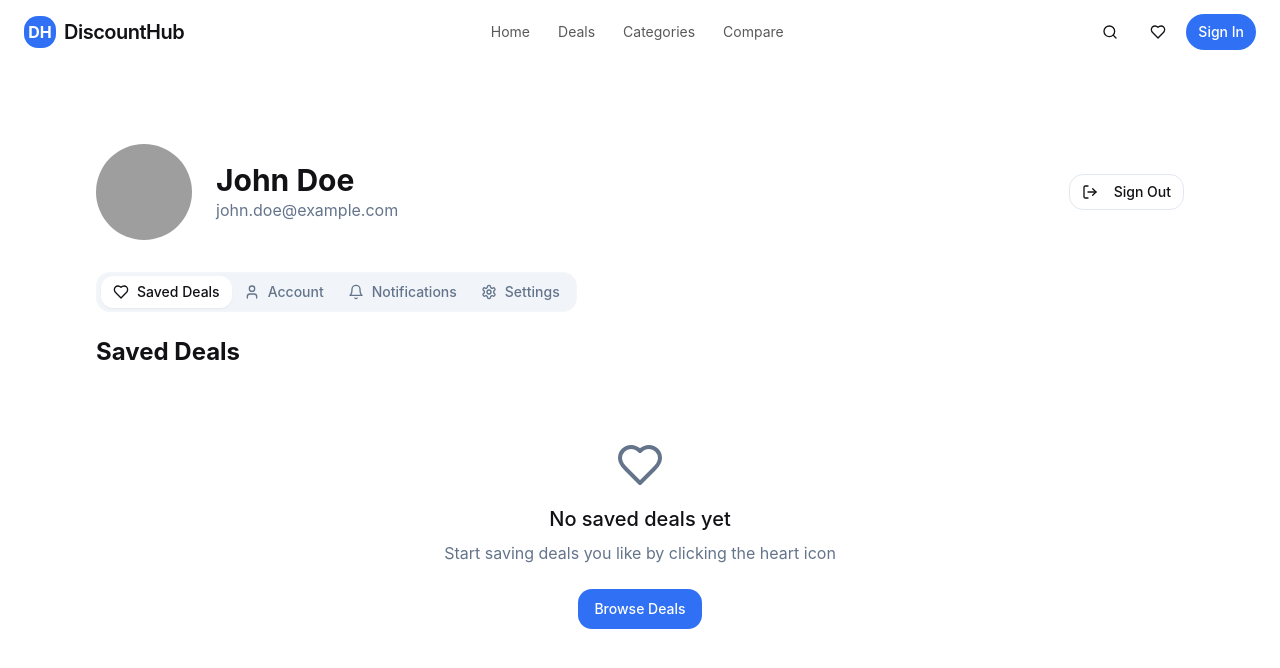
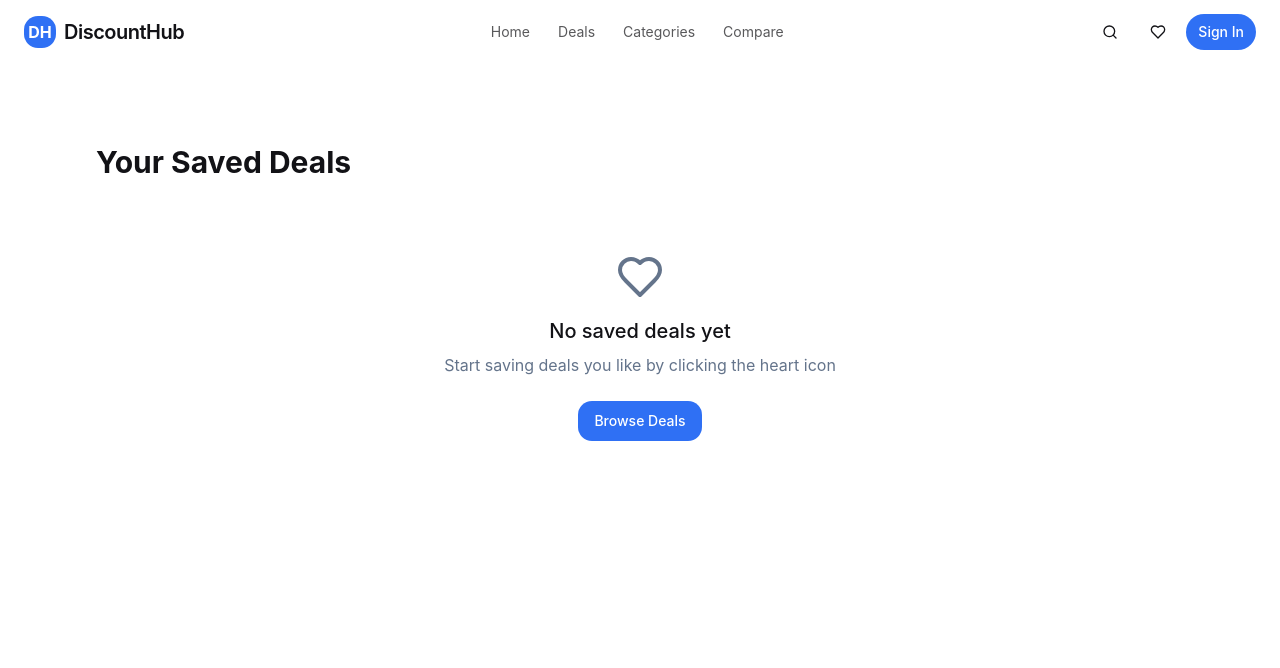
Before and after one commit to DharshanSondi/deal-a-lot, a React (Vite) app: page /wishlist in a window 1280 px wide. Shown: the top 668 px of the page. Built offline with nearby package versions, Linux system fonts and the light colour scheme; grey boxes are pictures that could not be loaded; a web font is replaced by a local one.

Commit message:
Fix: Saved deals not showing
Fixes the issue where saved deals were not appearing, likely due to a routing or component rendering problem.

```diff
--- a/src/App.tsx
+++ b/src/App.tsx
@@ -32,7 +32,7 @@ const App = () => {
             <Route path="/compare" element={<Compare />} />
             <Route path="/auth" element={<AuthPage />} />
             <Route path="/profile" element={<Profile />} />
-            <Route path="/wishlist" element={<Profile />} /> {/* Redirecting wishlist to profile for now */}
+            <Route path="/wishlist" element={<Wishlist />} />
             <Route path="*" element={<NotFound />} />
           </Routes>
         </BrowserRouter>
--- a/src/pages/Wishlist.tsx
+++ b/src/pages/Wishlist.tsx
@@ -1,14 +1,60 @@
 
-import React, { useEffect } from "react";
-import { useNavigate } from "react-router-dom";
+import React, { useState, useEffect } from "react";
+import { Navbar } from "@/components/ui/navbar";
+import { DealCard } from "@/components/ui/deal-card";
+import { mockDeals } from "@/data/mock-deals";
+import { Deal } from "@/types/deals";
+import { Button } from "@/components/ui/button";
+import { Heart } from "lucide-react";
 
 export default function Wishlist() {
-  const navigate = useNavigate();
+  const [savedDeals, setSavedDeals] = useState<Deal[]>([]);
+  const [isLoading, setIsLoading] = useState(true);
 
   useEffect(() => {
-    // Redirect to profile page
-    navigate("/profile", { replace: true });
-  }, [navigate]);
+    // Fetch saved deals from localStorage
+    setTimeout(() => {
+      const savedDealIds = JSON.parse(localStorage.getItem("savedDeals") || "[]");
+      const userSavedDeals = mockDeals.filter(deal => savedDealIds.includes(deal.id));
+      setSavedDeals(userSavedDeals);
+      setIsLoading(false);
+    }, 800);
+  }, []);
 
-  return null; // This won't render as we're redirecting
+  return (
+    <div className="min-h-screen pb-16">
+      <Navbar />
+
+      <div className="pt-28 md:pt-36 px-4">
+        <div className="container mx-auto max-w-6xl">
+          <h1 className="text-3xl font-bold mb-6">Your Saved Deals</h1>
+
+          {isLoading ? (
+            <div className="grid grid-cols-1 sm:grid-cols-2 lg:grid-cols-4 gap-6">
+              {Array.from({ length: 4 }).map((_, index) => (
+                <div key={index} className="rounded-xl glass shadow-elegant animate-pulse h-[360px]" />
+              ))}
+            </div>
+          ) : savedDeals.length > 0 ? (
+            <div className="grid grid-cols-1 sm:grid-cols-2 lg:grid-cols-4 gap-6">
+              {savedDeals.map(deal => (
+                <DealCard key={deal.id} {...deal} />
+              ))}
+            </div>
+          ) : (
+            <div className="text-center py-12 glass rounded-xl">
+              <Heart className="h-12 w-12 mx-auto mb-4 text-muted-foreground" />
+              <h3 className="text-xl font-medium mb-2">No saved deals yet</h3>
+              <p className="text-muted-foreground mb-6">
+                Start saving deals you like by clicking the heart icon
+              </p>
+              <Button asChild>
+                <a href="/deals">Browse Deals</a>
+              </Button>
+            </div>
+          )}
+        </div>
+      </div>
+    </div>
+  );
 }
```
